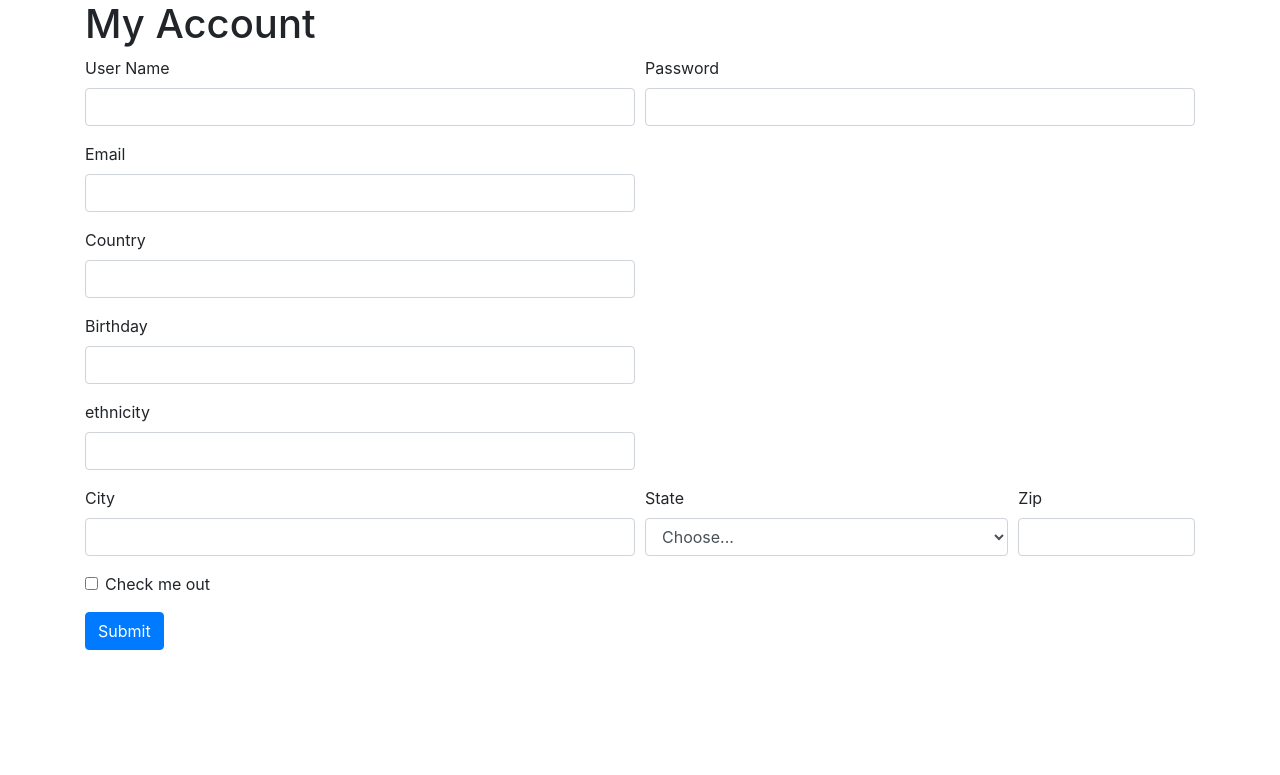
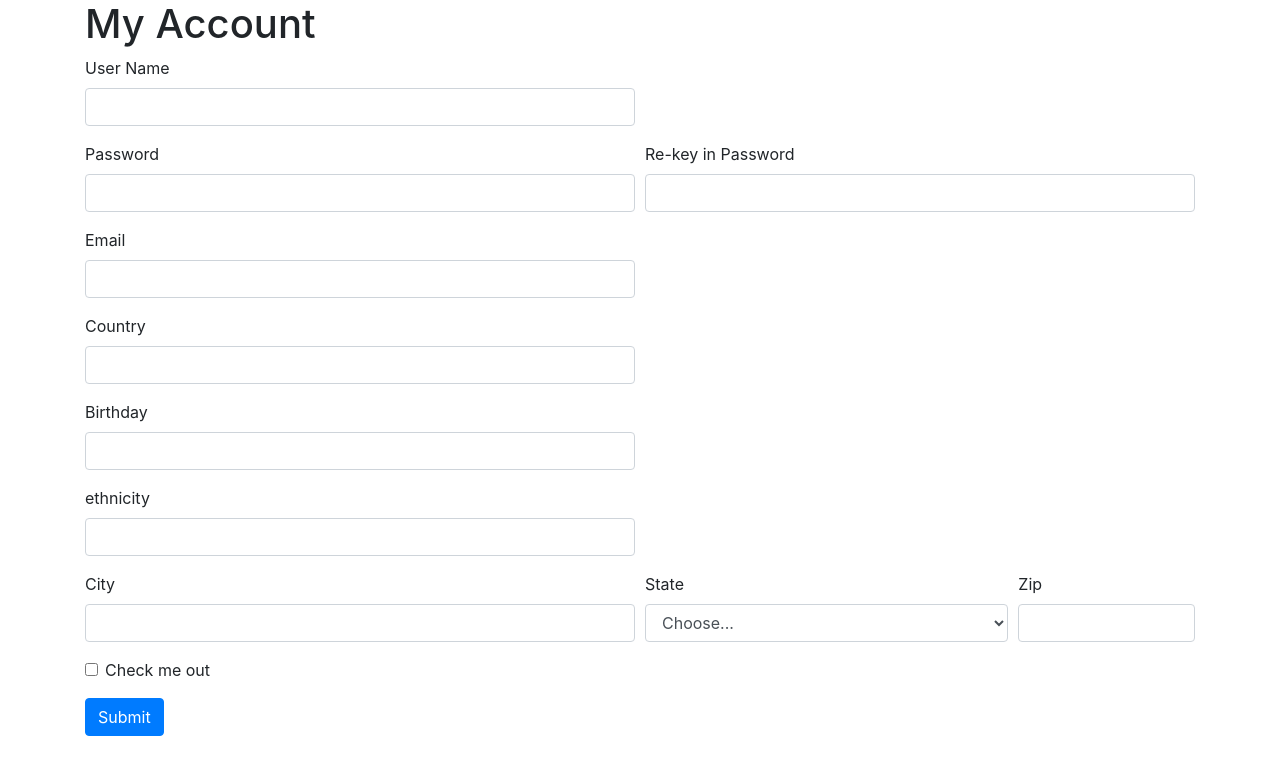
Before and after one commit to ksngo/Project3-recipes, a Flask app: template templates/my_account.html in a window 1280 px wide. Shown: the top 775 px of the page. Run offline with Flask 2, Linux system fonts and the light colour scheme; the template is opened without the code that fills it, so the values that code supplies are empty; some libraries are stand-ins or nearby versions.

Commit message:
add javascript for my_account page

```diff
--- a/app.py
+++ b/app.py
@@ -52,7 +52,7 @@ def recipes():
 
     return render_template('public_all_recipes.html', get_recipes= get_recipes , get_users= get_users )
 
-@app.route('/recipes/<recipe_id>')
+@app.route('/recipes/<recipe_id>/')
 def recipe_display(recipe_id):
 
     #####get object type recipe document base on given recipe_id#####
@@ -94,14 +94,14 @@ def recipe_display(recipe_id):
     return render_template('public_recipe.html', get_recipe=get_recipe, recipe_steps_num_list=recipe_steps_num_list, get_creator=get_creator, recipes_id_list_names=recipes_id_list_names, avg_likes=avg_likes)
 
 
-@app.route('/<user_id>')
+@app.route('/<user_id>/')
 def account(user_id):
 
     get_user = client[DB_NAME].users.find_one({'_id': ObjectId(user_id)})
 
     return render_template('my_account.html', get_user=get_user)
 
-@app.route('/<user_id>' , methods=['POST'])
+@app.route('/<user_id>/' , methods=['POST'])
 def update_account(user_id):
 
     user_name = request.form.get('user-name')
--- a/static/index.js
+++ b/static/add_recipe.js
@@ -1,12 +1,10 @@
-
-console.log('success')
 
 $(function(){
+
 document.getElementById('add-row').addEventListener('click',addRow)
 
+
 })
-
-
 
 function addRow() {
 
--- /dev/null
+++ b/static/my_account.js
@@ -0,0 +1,25 @@
+console.log('success')
+$(function(){
+
+document.getElementById('password-rekey').addEventListener('keyup',checkPassword)
+
+})
+
+
+function checkPassword() {
+
+    console.log('hello i am in checkpassword function')
+    password = document.getElementById('password').value
+    passwordRekey = document.getElementById('password-rekey').value
+    if (password == passwordRekey) {
+
+        document.getElementById('pw-span').innerHTML = "&emsp; Password matches"
+        document.getElementById('pw-span').style.color ='green'
+
+    } else {
+
+        document.getElementById('pw-span').innerHTML = "&emsp; Password does not match"
+        document.getElementById('pw-span').style.color ='red'
+
+    }
+}
--- a/templates/add_my_recipe.html
+++ b/templates/add_my_recipe.html
@@ -28,4 +28,5 @@ function addRow() {
 
 </script> -->
 
+<script src="/static/add_recipe.js"></script>
 {%endblock%}
--- a/templates/my_account.html
+++ b/templates/my_account.html
@@ -6,12 +6,18 @@
     <form method='POST'>
         <div class="form-row">
             <div class="form-group col-md-6">
-            <label for="user-name">User Name</label>
-            <input type="text" class="form-control" id="user-name" name="user-name" value="{{get_user.user_name}}">
+                <label for="user-name">User Name</label>
+                <input type="text" class="form-control" id="user-name" name="user-name" value="{{get_user.user_name}}">
+            </div>
+        </div>
+        <div class="form-row">
+            <div class="form-group col-md-6">
+                <label for="password">Password</label>
+                <input type="password" class="form-control" id="password" name="password" value="{{get_user.password}}">
             </div>
             <div class="form-group col-md-6">
-            <label for="password">Password</label>
-            <input type="password" class="form-control" id="password" name="password" value="{{get_user.password}}">
+                <label for="password-rekey">Re-key in Password</label><span id="pw-span"> </span>
+                <input type="password" class="form-control" id="password-rekey" name="password-rekey" value="{{get_user.password}}">
             </div>
         </div>
         <div class="form-row">
@@ -69,5 +75,5 @@
 </form>
 
 
-
+<script src="/static/my_account.js"></script>
 {%endblock%}
--- a/templates/template_layout.html
+++ b/templates/template_layout.html
@@ -8,6 +8,11 @@
     <!-- Bootstrap CSS -->
     <link rel="stylesheet" href="https://stackpath.bootstrapcdn.com/bootstrap/4.4.1/css/bootstrap.min.css" integrity="sha384-Vkoo8x4CGsO3+Hhxv8T/Q5PaXtkKtu6ug5TOeNV6gBiFeWPGFN9MuhOf23Q9Ifjh" crossorigin="anonymous">
 
+    <!-- Optional JavaScript -->
+    <!-- jQuery first, then Popper.js, then Bootstrap JS -->
+    <script src="https://code.jquery.com/jquery-3.4.1.slim.min.js" integrity="sha384-J6qa4849blE2+poT4WnyKhv5vZF5SrPo0iEjwBvKU7imGFAV0wwj1yYfoRSJoZ+n" crossorigin="anonymous"></script>
+    <script src="https://cdn.jsdelivr.net/npm/popper.js@1.16.0/dist/umd/popper.min.js" integrity="sha384-Q6E9RHvbIyZFJoft+2mJbHaEWldlvI9IOYy5n3zV9zzTtmI3UksdQRVvoxMfooAo" crossorigin="anonymous"></script>
+    <script src="https://stackpath.bootstrapcdn.com/bootstrap/4.4.1/js/bootstrap.min.js" integrity="sha384-wfSDF2E50Y2D1uUdj0O3uMBJnjuUD4Ih7YwaYd1iqfktj0Uod8GCExl3Og8ifwB6" crossorigin="anonymous"></script>
     <title>Hello, world!</title>
   </head>
 
@@ -15,11 +20,7 @@
   <body class="container">
     {%block content%}
     {%endblock%}
-    <!-- Optional JavaScript -->
-    <!-- jQuery first, then Popper.js, then Bootstrap JS -->
-    <script src="https://code.jquery.com/jquery-3.4.1.slim.min.js" integrity="sha384-J6qa4849blE2+poT4WnyKhv5vZF5SrPo0iEjwBvKU7imGFAV0wwj1yYfoRSJoZ+n" crossorigin="anonymous"></script>
-    <script src="https://cdn.jsdelivr.net/npm/popper.js@1.16.0/dist/umd/popper.min.js" integrity="sha384-Q6E9RHvbIyZFJoft+2mJbHaEWldlvI9IOYy5n3zV9zzTtmI3UksdQRVvoxMfooAo" crossorigin="anonymous"></script>
-    <script src="https://stackpath.bootstrapcdn.com/bootstrap/4.4.1/js/bootstrap.min.js" integrity="sha384-wfSDF2E50Y2D1uUdj0O3uMBJnjuUD4Ih7YwaYd1iqfktj0Uod8GCExl3Og8ifwB6" crossorigin="anonymous"></script>
-    <script src="/static/index.js"></script>
+
+
   </body>
 </html>
```
